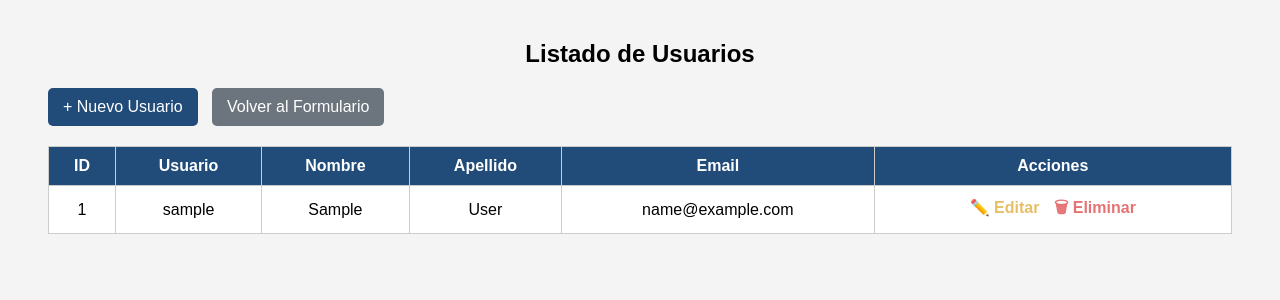
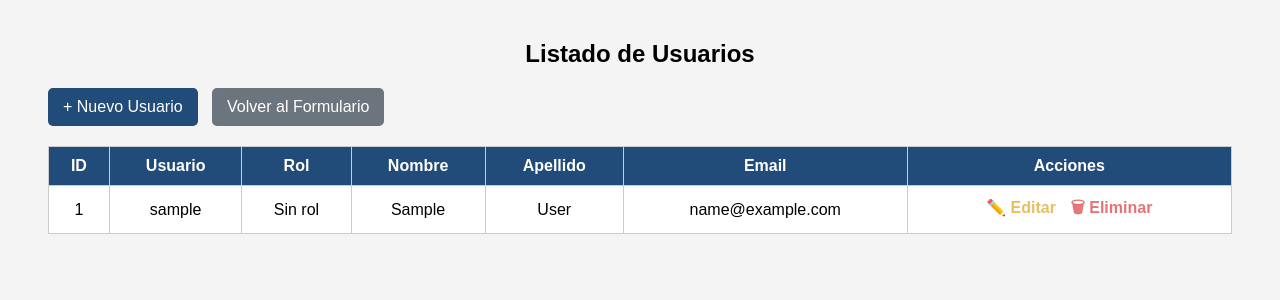
Before and after one commit to Ana2026O/sistema-reclamos, a Django app: template reclamos/templates/reclamos/lista_usuarios.html in a window 1280 px wide. Shown: the top 300 px of the page. Run offline with Django 5.2, Linux system fonts and the light colour scheme; the template is opened without the code that fills it: values that come from a table or form of the project are taken from there, others are empty; tables that the repository leaves empty hold one stand-in row (values such as "Sample post").

Commit message:
Correcciones en lista de usuario pata que muestre rol

```diff
--- a/reclamos/templates/reclamos/lista_usuarios.html
+++ b/reclamos/templates/reclamos/lista_usuarios.html
@@ -33,6 +33,7 @@ th { background:#214b78; color:white; }
         <tr>
             <th>ID</th>
             <th>Usuario</th>
+            <th>Rol</th>
             <th>Nombre</th>
             <th>Apellido</th>
             <th>Email</th>
@@ -42,9 +43,18 @@ th { background:#214b78; color:white; }
         <tr>
             <td>{{ usuario.id }}</td>
             <td>{{ usuario.username }}</td>
+            <td>
+                 {% for g in usuario.groups.all %}
+                    {{ g.name }}
+                    {% empty %}
+                     Sin rol
+                     {% endfor %}
+          </td>
+
             <td>{{ usuario.first_name }}</td>
             <td>{{ usuario.last_name }}</td>
             <td>{{ usuario.email }}</td>
+
             <td class="acciones">
                 <a href="{% url 'modificar_usuario' usuario.id %}" class="editar">✏️ Editar</a>
                 <a href="{% url 'eliminar_usuario' usuario.id %}" class="eliminar"
```
